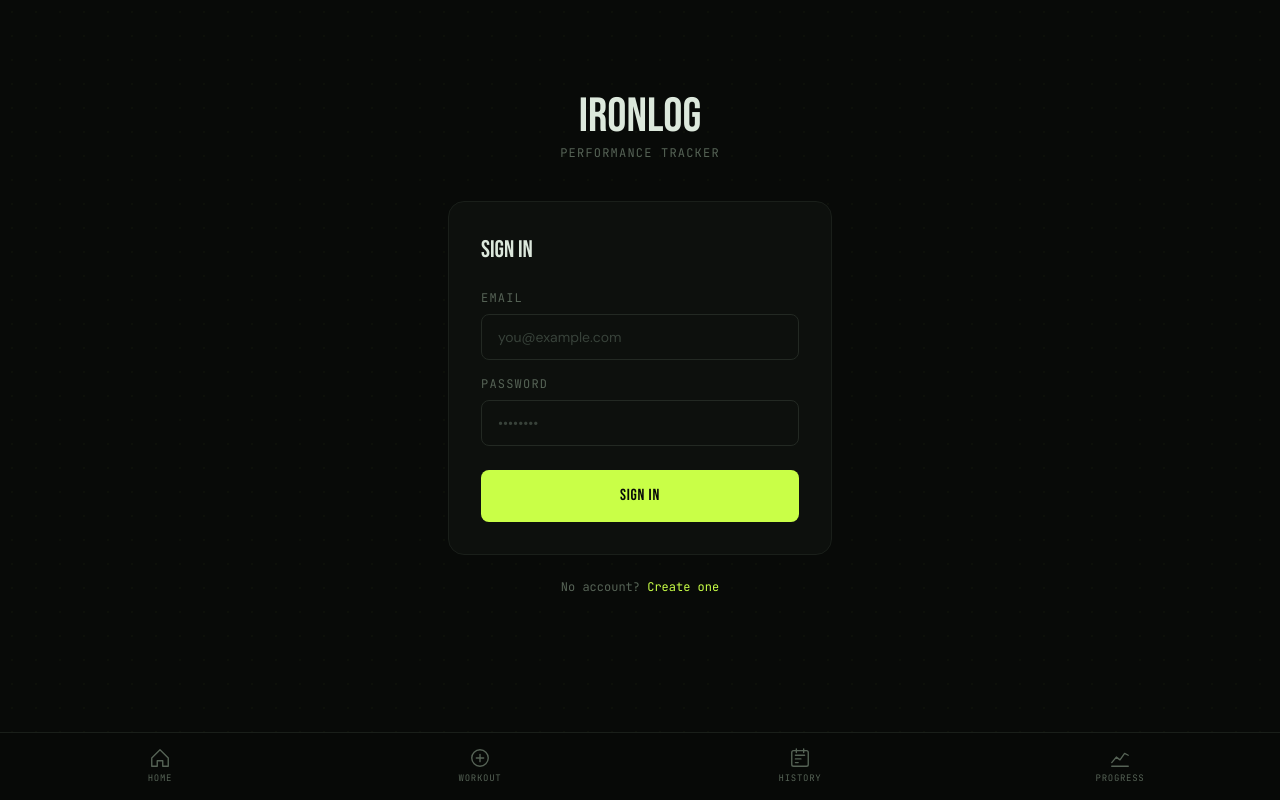
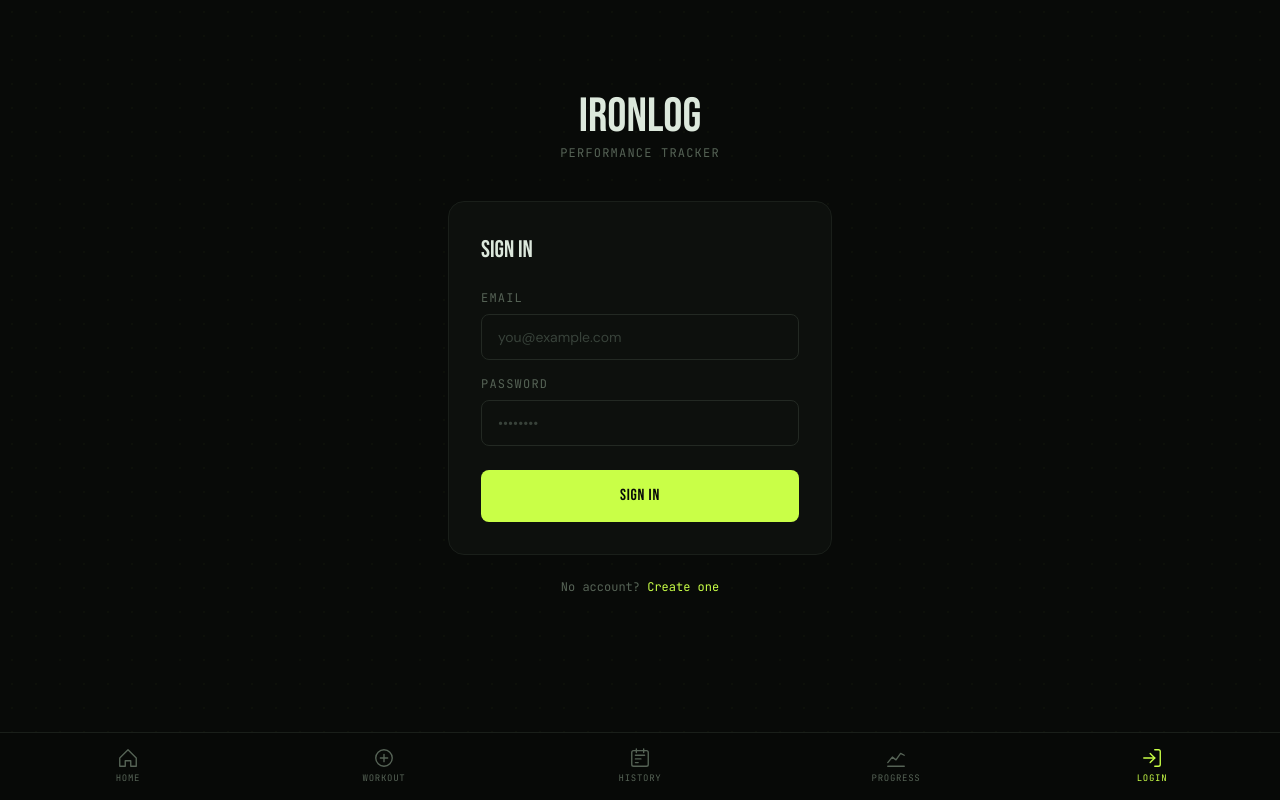
Before and after one commit to anvar2404/workout-logger, a Next.js app in the folder frontend/: page /login in a window 1280 px wide. Built offline with nearby package versions, Linux system fonts and the light colour scheme; no server answers.

Commit message:
Fix: restore login/logout in bottom nav

```diff
--- a/frontend/components/BottomNav.tsx
+++ b/frontend/components/BottomNav.tsx
@@ -2,6 +2,7 @@
 
 import Link from 'next/link'
 import { usePathname } from 'next/navigation'
+import { useAuth } from '@/lib/auth'
 
 const TABS = [
   {
@@ -61,6 +62,7 @@ const TABS = [
 
 export default function BottomNav() {
   const pathname = usePathname()
+  const { user, logout } = useAuth()
 
   return (
     <nav
@@ -80,8 +82,7 @@ export default function BottomNav() {
       }}
     >
       {TABS.map(({ href, label, icon }) => {
-        const active =
-          href === '/' ? pathname === '/' : pathname.startsWith(href)
+        const active = href === '/' ? pathname === '/' : pathname.startsWith(href)
         return (
           <Link
             key={href}
@@ -94,24 +95,63 @@ export default function BottomNav() {
               justifyContent: 'center',
               gap: 3,
               textDecoration: 'none',
-              transition: 'opacity 0.15s',
             }}
           >
             {icon(active)}
-            <span
-              style={{
-                fontFamily: 'var(--font-jetbrains), monospace',
-                fontSize: 9,
-                letterSpacing: '0.08em',
-                color: active ? 'var(--lime)' : 'var(--smoke)',
-                transition: 'color 0.15s',
-              }}
-            >
+            <span style={{ fontFamily: 'var(--font-jetbrains), monospace', fontSize: 9, letterSpacing: '0.08em', color: active ? 'var(--lime)' : 'var(--smoke)', transition: 'color 0.15s' }}>
               {label}
             </span>
           </Link>
         )
       })}
+
+      {/* Auth tab */}
+      {user ? (
+        <button
+          onClick={logout}
+          style={{
+            flex: 1,
+            display: 'flex',
+            flexDirection: 'column',
+            alignItems: 'center',
+            justifyContent: 'center',
+            gap: 3,
+            background: 'transparent',
+            border: 'none',
+            cursor: 'pointer',
+          }}
+        >
+          <svg width="22" height="22" viewBox="0 0 24 24" fill="none">
+            <circle cx="12" cy="8" r="4" stroke="var(--smoke)" strokeWidth="1.5" />
+            <path d="M4 20c0-4 3.6-7 8-7s8 3 8 7" stroke="var(--smoke)" strokeWidth="1.5" strokeLinecap="round" />
+          </svg>
+          <span style={{ fontFamily: 'var(--font-jetbrains), monospace', fontSize: 9, letterSpacing: '0.08em', color: 'var(--smoke)' }}>
+            EXIT
+          </span>
+        </button>
+      ) : (
+        <Link
+          href="/login"
+          style={{
+            flex: 1,
+            display: 'flex',
+            flexDirection: 'column',
+            alignItems: 'center',
+            justifyContent: 'center',
+            gap: 3,
+            textDecoration: 'none',
+          }}
+        >
+          <svg width="22" height="22" viewBox="0 0 24 24" fill="none">
+            <path d="M15 3h4a2 2 0 0 1 2 2v14a2 2 0 0 1-2 2h-4" stroke="var(--lime)" strokeWidth="1.5" strokeLinecap="round" />
+            <polyline points="10,17 15,12 10,7" stroke="var(--lime)" strokeWidth="1.5" strokeLinecap="round" strokeLinejoin="round" />
+            <line x1="15" y1="12" x2="3" y2="12" stroke="var(--lime)" strokeWidth="1.5" strokeLinecap="round" />
+          </svg>
+          <span style={{ fontFamily: 'var(--font-jetbrains), monospace', fontSize: 9, letterSpacing: '0.08em', color: 'var(--lime)' }}>
+            LOGIN
+          </span>
+        </Link>
+      )}
     </nav>
   )
 }
```
